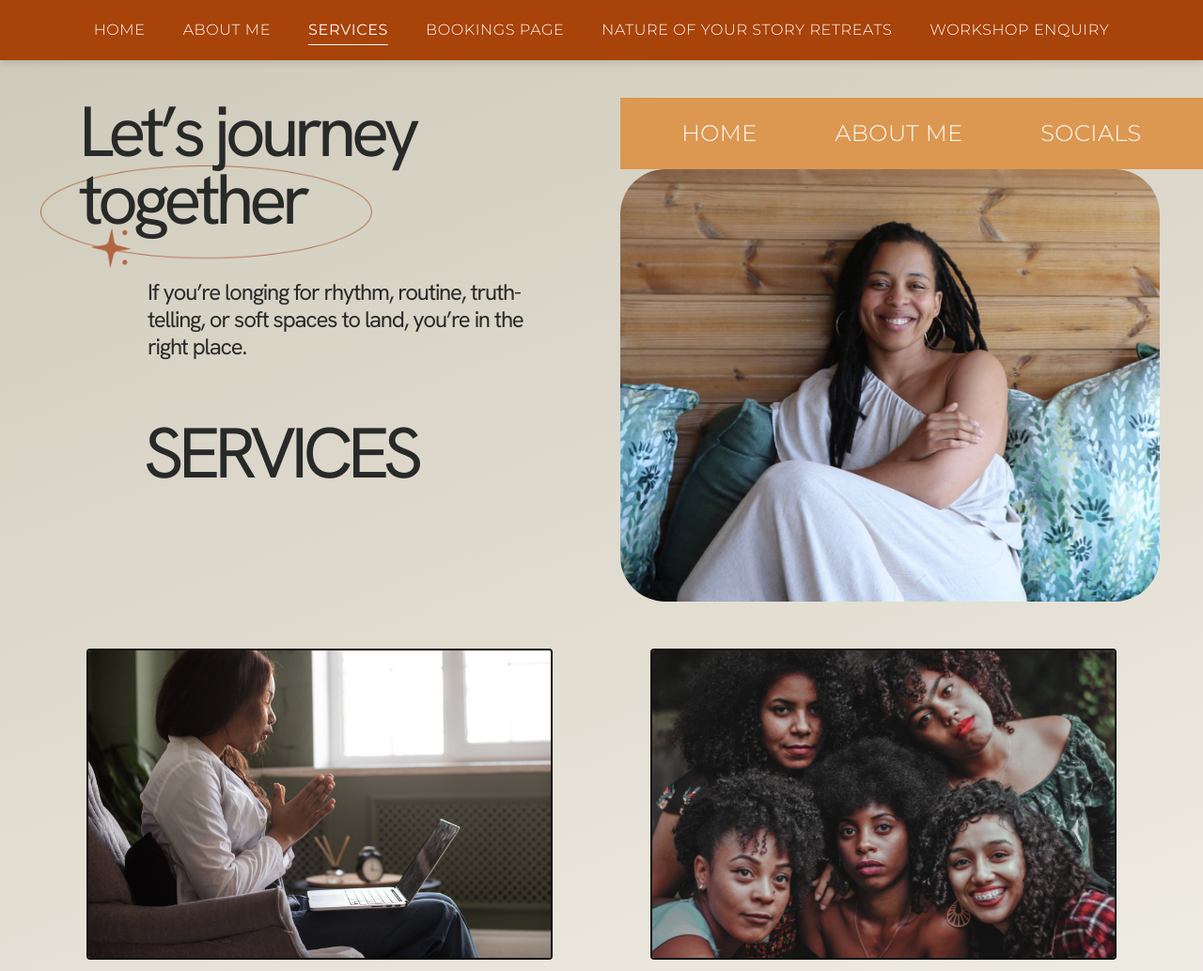
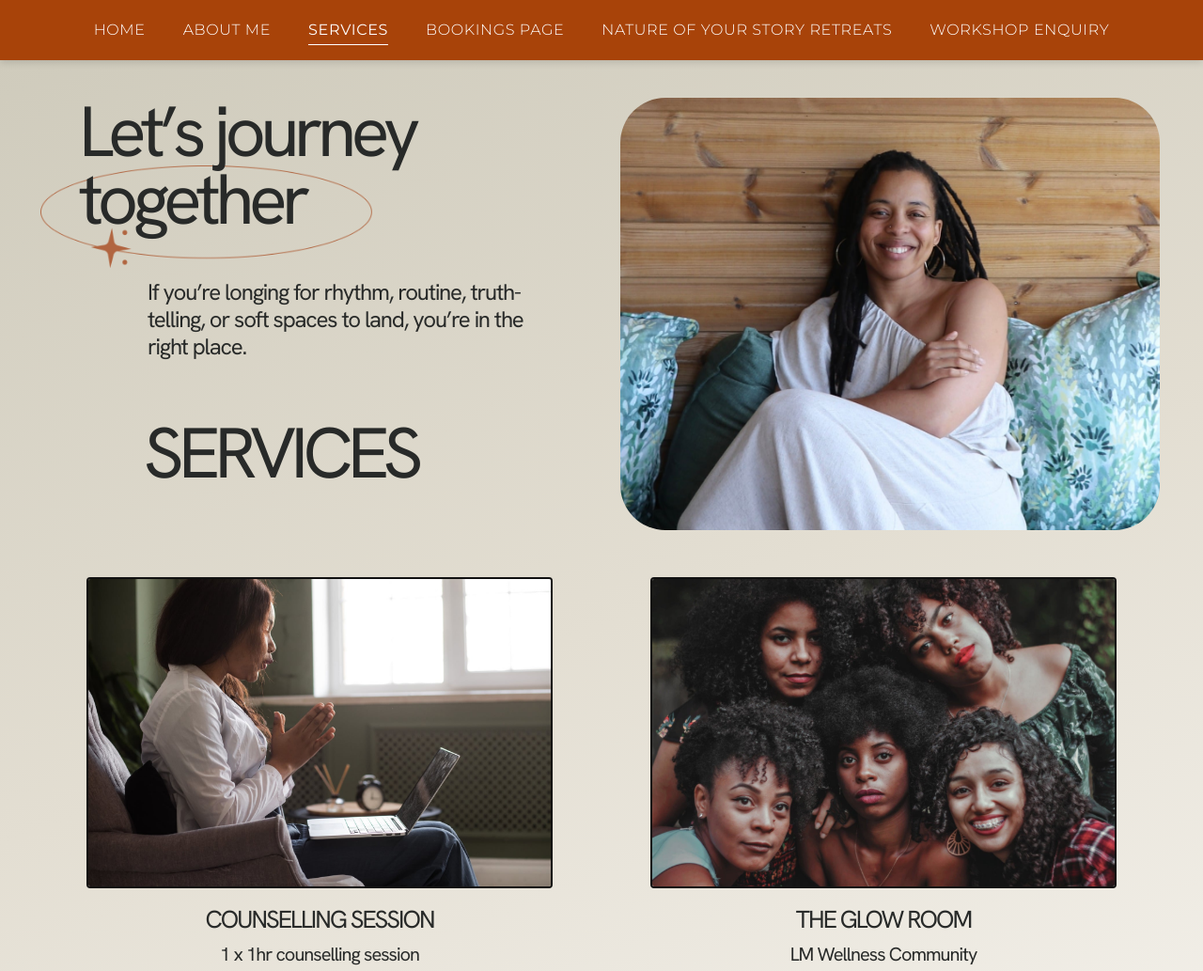
Before and after one commit to cbonelo-ops/lusanda-mashua-wellness, a plain HTML site: page services.html in a window 1280 px wide. Shown: the top 1033 px of the page at 94% size. Drawn offline with Linux system fonts and the light colour scheme; a web font is replaced by a local one.

Commit message:
Remove page link bar; add Instagram to footer

```diff
--- a/services.html
+++ b/services.html
@@ -30,11 +30,6 @@
         <h2 class="services__heading">SERVICES</h2>
       </div>
       <div class="services__aside">
-        <nav class="link-bar" aria-label="Quick links">
-          <a href="index.html">Home</a>
-          <a href="about-me.html">About Me</a>
-          <a href="https://www.instagram.com/lusandamashua/" target="_blank" rel="noopener">Socials</a>
-        </nav>
         <img class="services__portrait" src="assets/img/services-portrait.jpg" alt="Lusanda Mashua seated on a couch">
       </div>
     </div>
@@ -65,7 +60,7 @@
     <p class="services__enquire"><a href="workshop-enquiry.html">Enquire Here</a></p>
   </main>
 
-  <footer class="site-footer">© Lusanda Mashua Wellness | Reg. No: 2025/541080/07 | ASCHP Wellness Counsellor WC25/17053</footer>
+  <footer class="site-footer">© Lusanda Mashua Wellness | Reg. No: 2025/541080/07 | ASCHP Wellness Counsellor WC25/17053 | <a href="https://www.instagram.com/lusandamashua/" target="_blank" rel="noopener">Instagram</a></footer>
   <script src="assets/js/main.js"></script>
 </body>
 </html>
```
